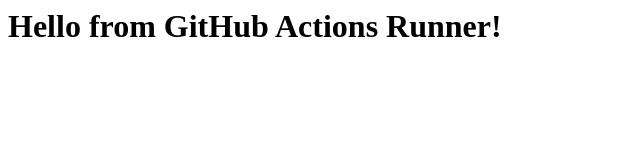
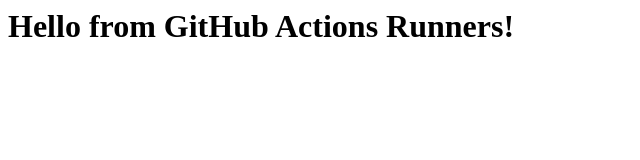
Before and after one commit to Ftwas/bka-worki, a plain HTML site: page index.html in a window 1280 px wide. Shown: the full height of the page, 0-640 px from the left. Drawn offline with Linux system fonts and the light colour scheme.

Commit message:
Update index.html

```diff
--- a/index.html
+++ b/index.html
@@ -1,6 +1,6 @@
 <!-- index.html -->
 <html>
   <body>
-    <h1>Hello from GitHub Actions Runner!</h1>
+    <h1>Hello from GitHub Actions Runners!</h1>
   </body>
 </html>
```
